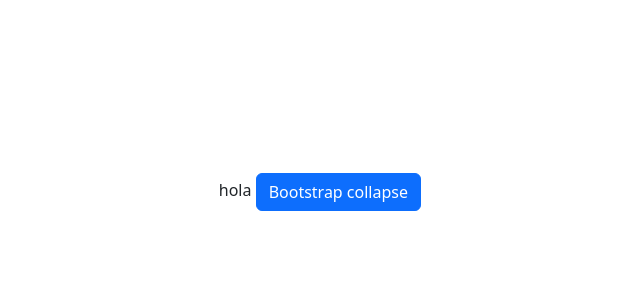
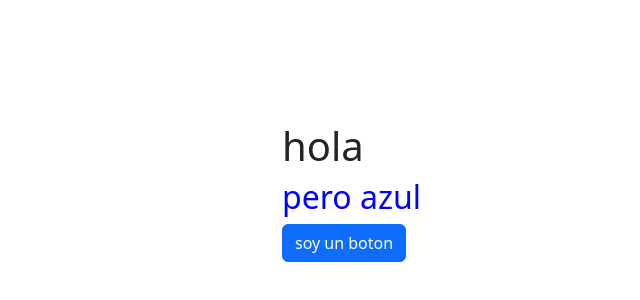
Before and after one commit to zapata05/proyecto_7veu, a Vue app in the folder veu/mi_primer_veo/: page / in a window 1280 px wide. Shown: the part 208-508 px from the top of the page, without its empty margins (207-847 px from the left). Built offline with nearby package versions, Linux system fonts and the light colour scheme.

Commit message:
agregandole poco mas

```diff
--- a/veu/mi_primer_veo/src/App.vue
+++ b/veu/mi_primer_veo/src/App.vue
@@ -1,22 +1,27 @@
+<script setup>
+const name  = " soy una sobre escritura "
+const stylecolor = "color: blue"
+const arry=['blue','red','peru'];
+</script>
 <template>
 <div class="container">
-  hola
+  <h1 >hola<!--{{ name }}--></h1>
+  <h2 :style=stylecolor>pero azul</h2>
+
   <button
   class="btn btn-primary"
   data-bs-target="#collapseTarget"
   data-bs-toggle="collapse">
-  Bootstrap collapse
+  soy un boton
 </button>
 <div class="collapse py-2" id="collapseTarget">
-  This is the toggle-able content!
+  y yo un gato we
 </div>
 </div>
 </template>
 
-<script>
-
-</script>
-
 <style>
-
+h1{
+  color: red;
+}
 </style>
```
